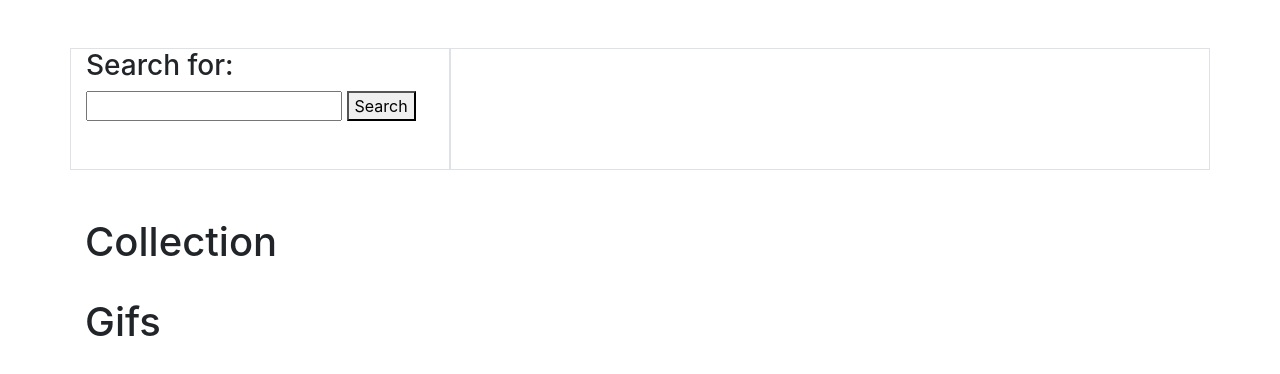
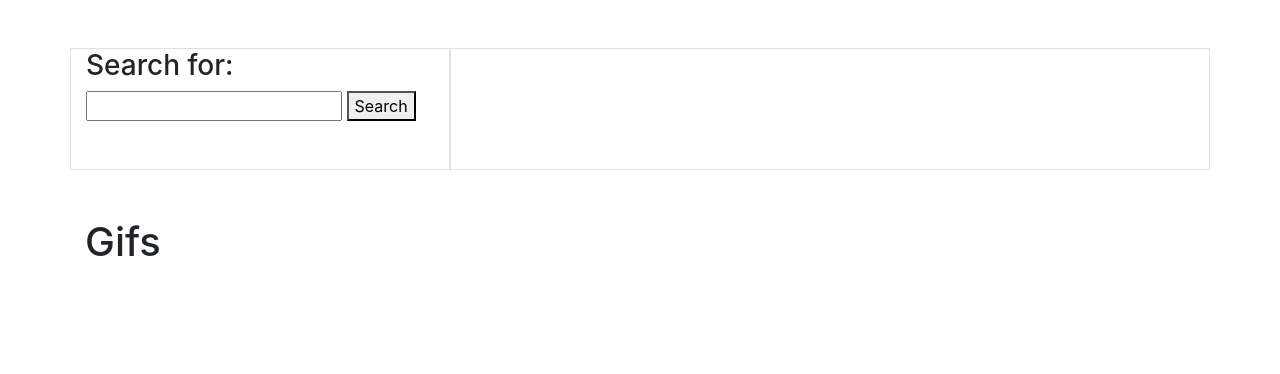
Before and after one commit to roydavis99/GifTastic, a plain HTML site: page index.html in a window 1280 px wide. Drawn offline with nearby package versions, Linux system fonts and the light colour scheme.

Commit message:
remove collection

```diff
--- a/index.html
+++ b/index.html
@@ -42,12 +42,6 @@
     </div>
 
     <div class="container">
-            <h1>Collection</h1>
-        <div id="persist-here" class="row mb-4">
-        </div>
-    </div>
-
-    <div class="container">
         <h1>Gifs</h1>
         <div id="gif-here" class="row mb-4">
 
```
